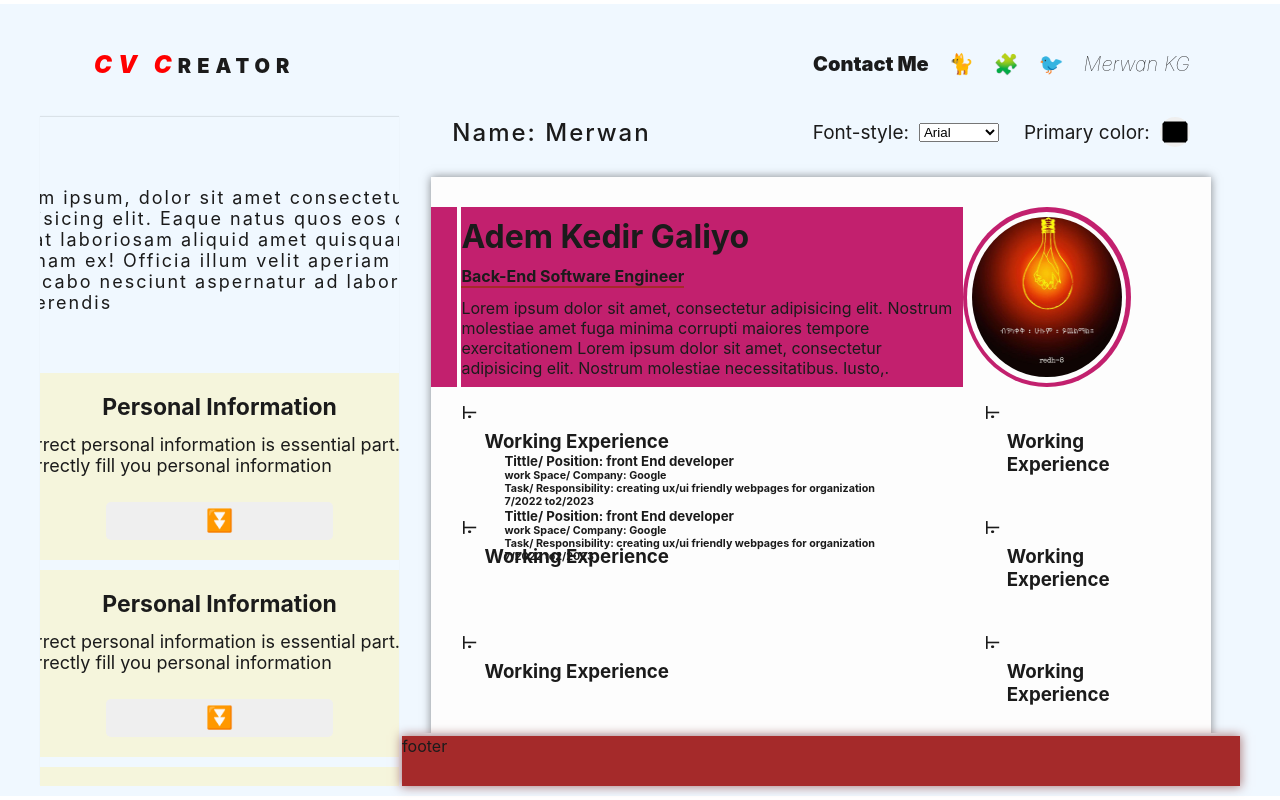
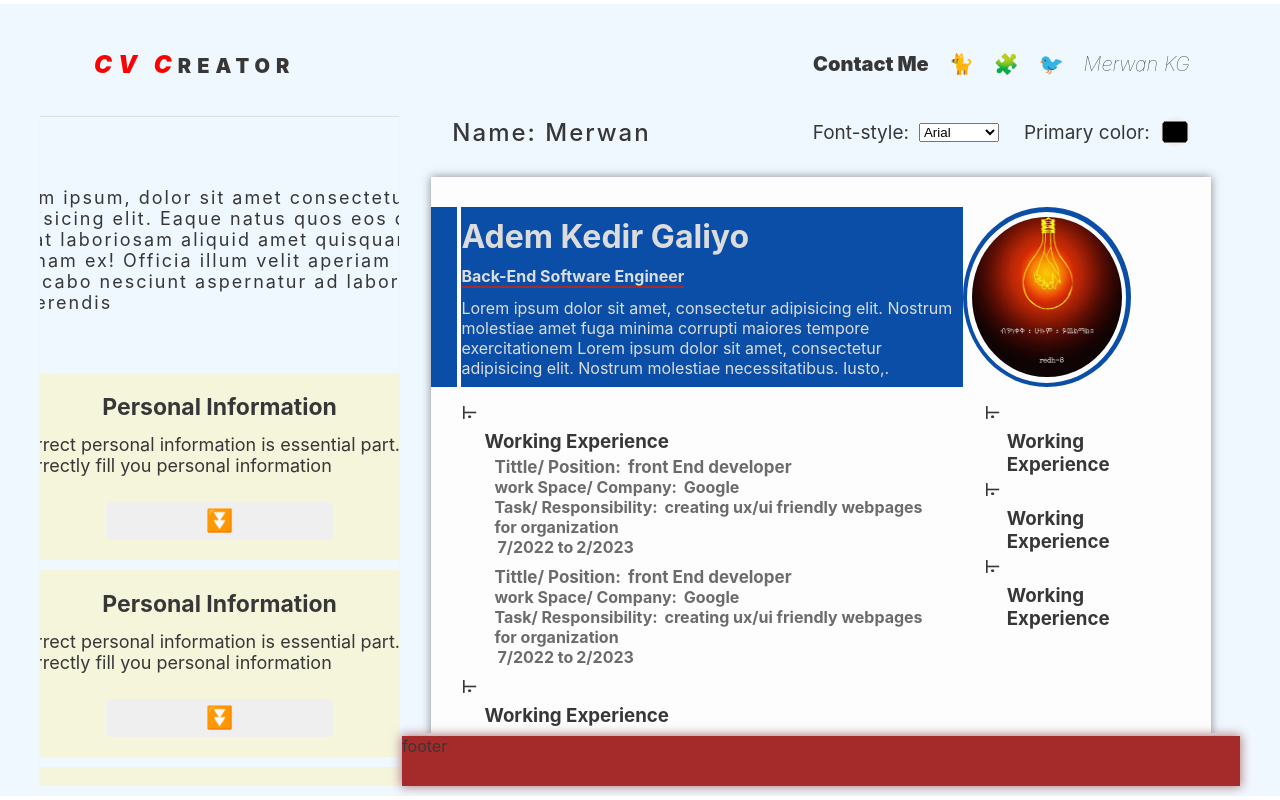
Before and after one commit to marwanGA09/Cv-project, a React (Vite) app: page / in a window 1280 px wide. Built offline with nearby package versions, Linux system fonts and the light colour scheme.

Commit message:
style experience component

```diff
--- a/src/index.scss
+++ b/src/index.scss
@@ -1,5 +1,5 @@
 $cv-bg-color: rgb(253, 253, 253);
-$cv-bg-primary-color: rgb(194, 32, 110);
+$cv-bg-primary-color: rgba(3, 73, 165, 0.97);
 @mixin handleScroll {
   overflow-x: hidden;
   overflow-y: auto;
@@ -27,7 +27,7 @@ $cv-bg-primary-color: rgb(194, 32, 110);
 body {
   font-family: Inter, system-ui, Avenir, Helvetica, Arial, sans-serif;
   font-size: 1.6rem;
-  color: rgb(27, 27, 27);
+  color: rgb(55, 55, 55);
 }
 
 .App {
@@ -234,6 +234,7 @@ body {
     display: flex;
     justify-content: space-between;
     align-items: stretch;
+    color: rgb(220, 220, 220);
 
     .personal-description {
       width: 75%;
@@ -310,13 +311,13 @@ body {
 
 .cv-card {
   width: auto;
-  height: 10rem;
+  height: min-content;
   margin: 1.5rem;
   padding: 0.8rem;
   // background-color: bisque;
   position: relative;
   div {
-    padding-left: 1rem;
+    padding-left: 0.5rem;
   }
 
   // &::after,
@@ -337,6 +338,26 @@ body {
   // }
 }
 
+.experience {
+  padding-top: 0.4rem;
+  padding-bottom: 0.6rem;
+
+  h5,
+  h6 {
+    color: rgb(107, 107, 107);
+  }
+  h5 {
+    font-size: 1.7rem;
+  }
+  h6 {
+    font-size: 1.6rem;
+  }
+
+  span {
+    margin-left: 0.3rem;
+  }
+}
+
 // FOOTER STYLE
 .footer {
   // rule
```
